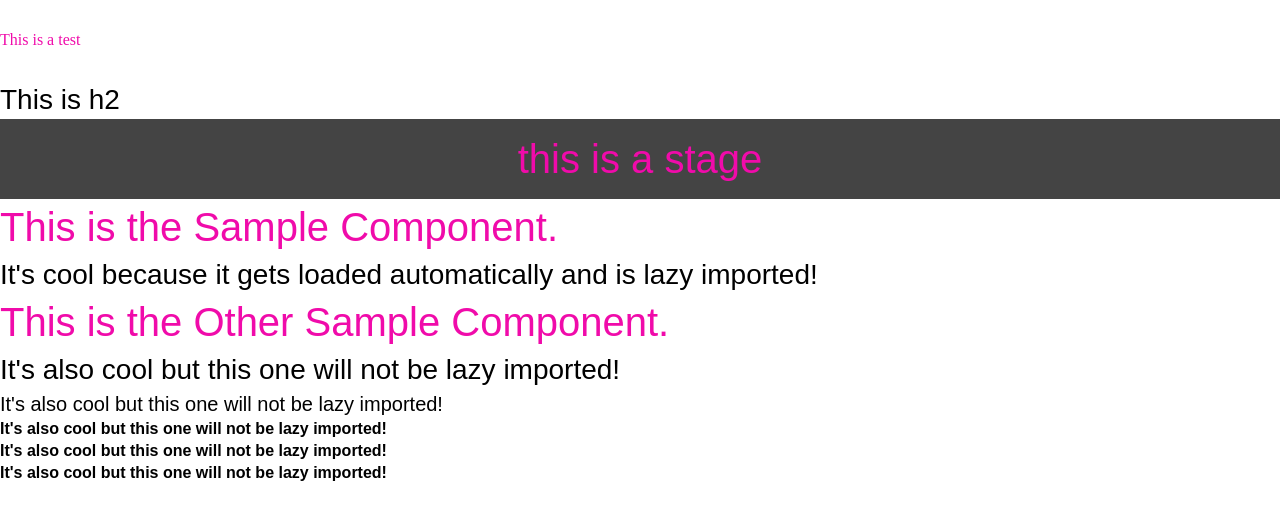
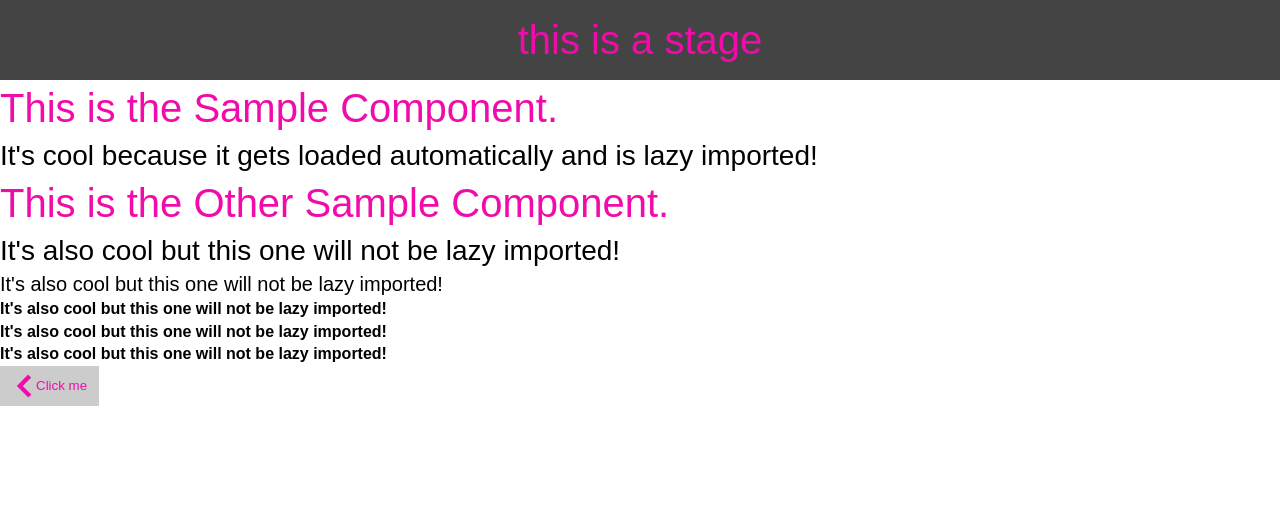
Before and after one commit to oforge/vue-boilerplate, a Vue app: page / in a window 1280 px wide. Shown: the top 520 px of the page. Built offline with nearby package versions, Linux system fonts and the light colour scheme.

Commit message:
Did stuff - more font variables - sample button component - sample icon component - sample svg sprite as component

```diff
--- a/src/App.vue
+++ b/src/App.vue
@@ -1,22 +1,29 @@
 <template>
   <div id="app">
-    <div class="test m-v-xxl">
-      This is a test
-    </div>
-    <h2>This is h2</h2>
     <stage></stage>
     <sample-component></sample-component>
     <other-sample-component></other-sample-component>
+
+    <!--
+      Example usage of a button.
+    -->
+    <app-button>
+      <icon iconClass="icon--inline icon--second icon--l" iconName="chevron" />
+      Click me
+    </app-button>
+    <Sprite />
   </div>
 </template>
 
 <script lang="ts">
 import { Component, Vue } from "vue-property-decorator";
 import Stage from "@/components/Stage.vue";
+import Sprite from "@/components/Sprite.vue";
 
 @Component({
   components: {
-    Stage
+    Stage,
+    Sprite
   }
 })
 export default class App extends Vue {}
--- /dev/null
+++ b/src/components/Sprite.vue
@@ -0,0 +1,22 @@
+<template>
+<!--
+    This is a sample svg sprite. It consists of multiple svg icons that are used as symbols.
+    First you have to load that sprite file anywhere in your app. Later in the code you load the icon via:
+    <svg class="icon icon--chevron-up">
+        <use xlink:href="#icon-3d410685" xmlns:xlink="http://www.w3.org/1999/xlink"></use>
+    </svg>
+-->
+  <svg display="none" xmlns="http://www.w3.org/2000/svg">
+    <symbol id="chevron" viewBox="0 0 23.8 36.7" xmlns="http://www.w3.org/2000/svg">
+      <path fill="none" d="M-1-1h802v602H-1z"/>
+      <path d="M18.4 35.8l4.6-4.6-13-13L22.8 5.6 18.2.9 1 18.3l17.5 17.5z"/>
+    </symbol>
+  </svg>
+</template>
+
+<script lang="ts">
+import { Vue, Component } from "vue-property-decorator";
+
+@Component
+export default class Sprite extends Vue {}
+</script>
--- /dev/null
+++ b/src/components/global/Icon.vue
@@ -0,0 +1,51 @@
+<!--
+  A simple icon wrapper component. Takes two props: iconClass and iconName.
+  The iconClass is for overriding the behaviour like making it bigger.
+  The iconName is for selecting the correct icon. As an example we have the icon 'chevron'.
+-->
+<template>
+  <svg class="icon" :class="iconClass">
+    <use v-bind="{'xlink:href':'#' + iconName}" xmlns:xlink="http://www.w3.org/1999/xlink"></use>
+  </svg>
+</template>
+
+<script lang="ts">
+import { Vue, Component, Prop } from 'vue-property-decorator';
+
+@Component
+export default class Icon extends Vue {
+  @Prop({ required: true }) private iconClass!: string;
+  @Prop({ required: true }) private iconName!: string;
+}
+</script>
+
+<style lang="scss">
+.icon {
+  display: flex;
+  align-items: center;
+  justify-content: center;
+  width: map-get($iconSizes, "s");
+  height: map-get($iconSizes, "s");
+
+  &--inline {
+    display: inline-flex;
+  }
+  &--m {
+    width: map-get($iconSizes, "m");
+    height: map-get($iconSizes, "m");
+  }
+  &--l {
+    width: map-get($iconSizes, "l");
+    height: map-get($iconSizes, "l");
+  }
+  &--first {
+    fill: map-get($colors, 'first');
+  }
+  &--second {
+    fill: map-get($colors, 'second');
+  }
+  &--chevron-up {
+    transform: rotateZ(90deg);
+  }
+}
+</style>
--- /dev/null
+++ b/src/components/global/forms/AppButton.vue
@@ -0,0 +1,36 @@
+<!--
+  This is a sample form component. Here we have a base button. The components should be as dumb as possible.
+  Here we simply use the button with a slot so that every parent component can alter it easily.
+-->
+<template>
+  <button class="button">
+    <slot>Submit</slot>
+  </button>
+</template>
+
+<script lang="ts">
+import { Vue, Component } from "vue-property-decorator";
+
+@Component
+export default class AppButton extends Vue {}
+</script>
+
+<style lang="scss">
+.button {
+  display: flex;
+  align-items: center;
+  appearance: none;
+  border: none;
+  padding: map-get($sizes, 's') map-get($sizes, 'm');
+
+  background: map-get($greyTones, 'light');
+  color: map-get($colors, 'second');
+  cursor: pointer;
+  transition: background .2s ease-in;
+
+  &:hover,
+  &:active {
+    background: map-get($greyTones, 'medium');
+  }
+}
+</style>
--- a/src/components/global/main.ts
+++ b/src/components/global/main.ts
@@ -2,11 +2,12 @@
   Here we define all globally usable components. Something like form elements or maybe icons.
   This object can be imported into the src/main.ts. There you can iterate over the objects and load them via vue.component(name, value)
  */
-
 import SampleComponent from '@/components/global/OtherSampleComponent.vue';
 import { VueConstructor } from 'vue';
 
 export default {
   "sample-component": () => import(/* webpackChunkName: "globalComponents" */"./SampleComponent.vue"),
-  "other-sample-component": SampleComponent as VueConstructor
+  "other-sample-component": SampleComponent as VueConstructor,
+  "icon": () => import(/* webpackChunkName: "globalComponents" */"./Icon.vue"),
+  "app-button": () => import(/* webpackChunkName: "globalComponents" */"./forms/AppButton.vue"),
 };
--- a/src/helper/ComponentLoader.ts
+++ b/src/helper/ComponentLoader.ts
@@ -1,5 +1,9 @@
 import Vue, { AsyncComponent, VueConstructor } from "vue";
 
+/*
+  This is a helper function that takes a "export default { VueComponent }" Object and registers the components globally.
+  This is useful if you have components that are used globally, like form elements or page parts, that do not change (e.g. footer)
+ */
 // TODO: Check if the Types AsyncComponent and VueConstructor are correct
 export default function loadComponents(components: { [key: string]: AsyncComponent | VueConstructor}) {
   const keys = Object.keys(components);
--- a/src/styles/abstracts/_variables.scss
+++ b/src/styles/abstracts/_variables.scss
@@ -30,7 +30,12 @@ $stateColors: (
 $fonts: (
   'title': 'Comic Sans',
   'text': 'Arial',
-  'special': 'monospace'
+  'special': 'monospace',
+);
+
+$fontColors: (
+  'default': #121212,
+  'inverted': #fefefe,
 );
 
 $fontSizes: (
@@ -54,6 +59,12 @@ $sizes: (
   'xxl': $baseSize * 8
 );
 
+$iconSizes: (
+  's': map-get($sizes, 'm'),
+  'm': map-get($sizes, 'l'),
+  'l': map-get($sizes, 'xl')
+);
+
 $z-indexes: (
   'toast',
   'overlay'
```
